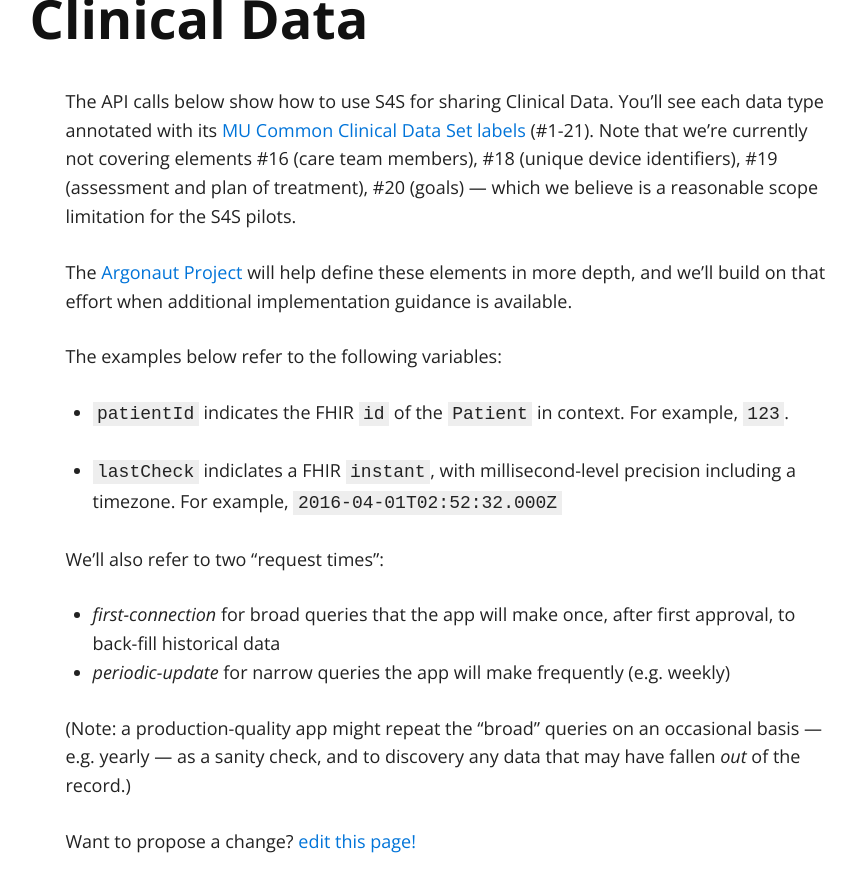
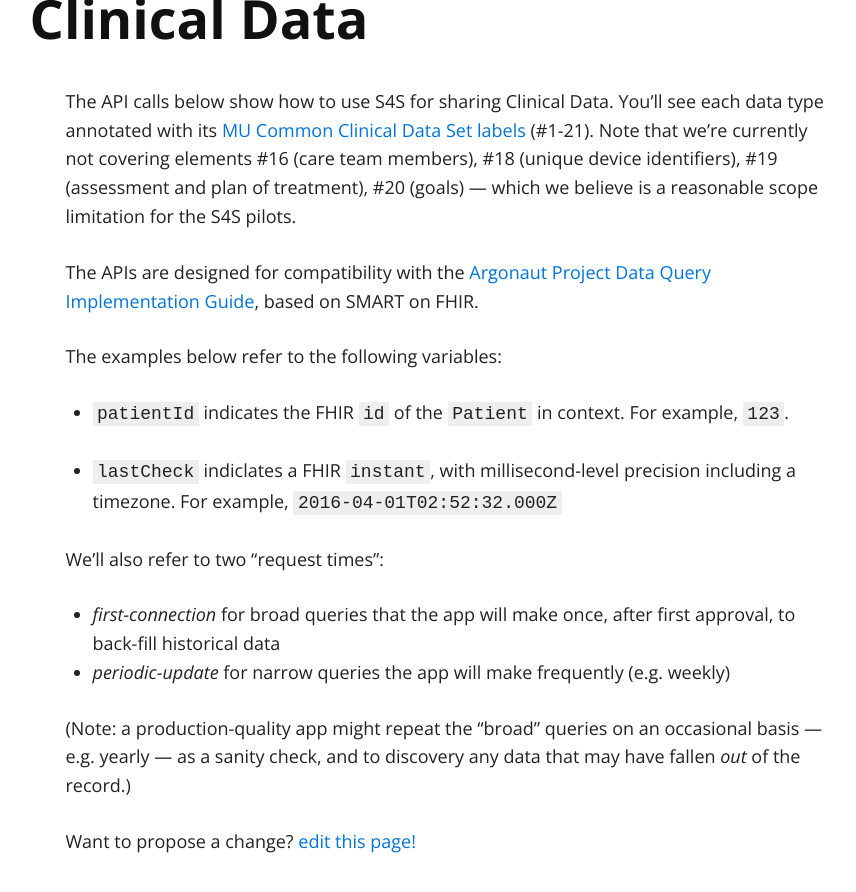
Before and after one commit to sync-for-science/sync-for-science.github.io, a Jekyll site: the page built from use-case/clinical/index.md, in a window 1280 px wide and 900 px high, scrolled down 392 px. Shown: the top 892 px of the window, without its empty margins (187-1043 px from the left). Built offline with Jekyll 4.4.1, drawn with Linux system fonts in a browser that asks for light colours; nearby versions of some CDN libraries; our own code applies the rules of GitHub Pages for plain Markdown files.

Commit message:
Update index.md

```diff
--- a/use-case/clinical/index.md
+++ b/use-case/clinical/index.md
@@ -6,7 +6,7 @@ layout: page
 
 The API calls below show how to use S4S for sharing Clinical Data. You'll see each data type annotated with its [MU Common Clinical Data Set labels](https://www.healthit.gov/sites/default/files/2015Ed_CCG_CCDS.pdf) (#1-21). Note that we're currently not covering elements #16 (care team members), #18 (unique device identifiers), #19 (assessment and plan of treatment), #20 (goals) — which we believe is a reasonable scope limitation for the S4S pilots.
 
-The [Argonaut Project](http://argonautwiki.hl7.org/index.php?title=Main_Page) will help define these elements in more depth, and we'll build on that effort when additional implementation guidance is available.
+The APIs are designed for compatibility with the [Argonaut Project Data Query Implementation Guide](http://www.fhir.org/guides/argonaut/r2/), based on SMART on FHIR.
 
 {% include security.md %}
 {% include metadata.md %}
```
